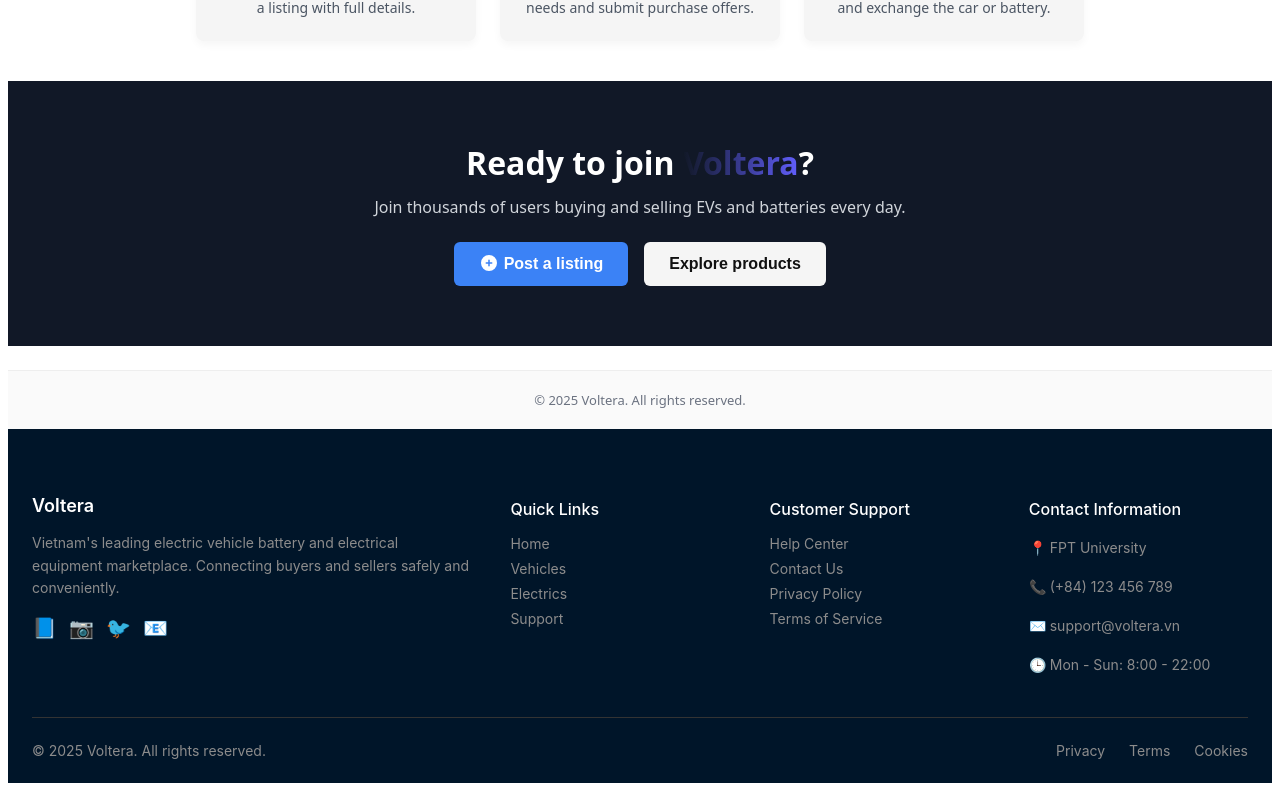
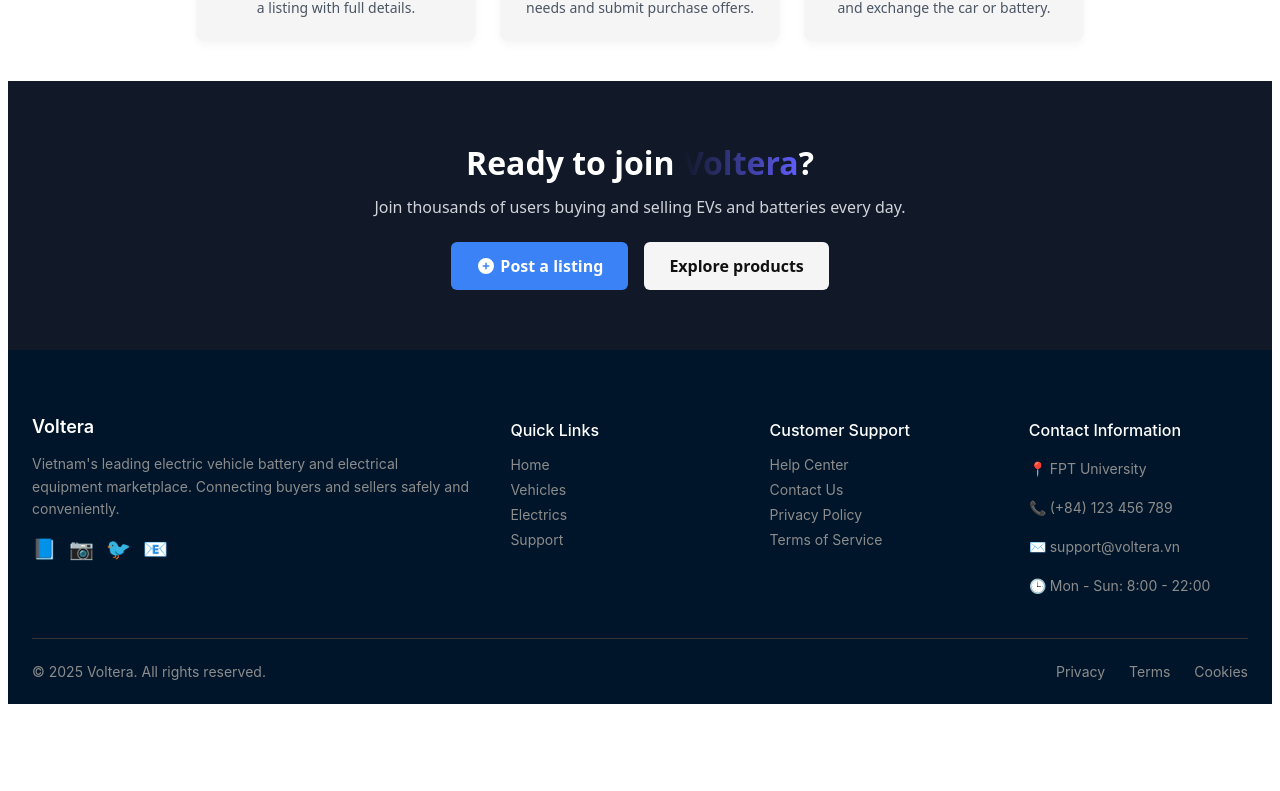
Before and after one commit to HAIANH29/Voltera-Web-App, a React (Vite) app in the folder src/frontend/: page / in a window 1280 px wide. Shown: the part 2454-3245 px from the top of the page. After the commit the page ends 3166 px from the top, so only its background shows below. Built offline with nearby package versions, Linux system fonts and the light colour scheme; no server answers; a web font is replaced by a local one.

Commit message:
create Link for each button

```diff
--- a/src/frontend/src/pages/homepage/HomePage.jsx
+++ b/src/frontend/src/pages/homepage/HomePage.jsx
@@ -1,5 +1,5 @@
 import React from "react";
-// Import the FontAwesomeIcon component and specific icons
+import { Link } from "react-router-dom";
 import { FontAwesomeIcon } from "@fortawesome/react-fontawesome";
 import {
   faCar,
@@ -195,16 +195,18 @@
           Join thousands of users buying and selling EVs and batteries every day.
         </p>
         <div className="cta-buttons">
-          <button className="cta-btn primary">
+          {/* Link to the post vehicle page */}
+          <Link to="/post/vehicles" className="cta-btn primary">
             <FontAwesomeIcon icon={faPlusCircle} /> Post a listing
-          </button>
-          <button className="cta-btn ghost">Explore products</button>
+          </Link>
+          {/* Link to explore products */}
+          <Link to="/vehicles" className="cta-btn ghost">
+            Explore products
+          </Link>
         </div>
       </section>
 
-      <footer className="home-footer">
-        © {new Date().getFullYear()} Voltera. All rights reserved.
-      </footer>
+      {/* No local footer: the global FooterComponent in MainLayout will handle the site footer */}
     </div>
   );
 }
```
